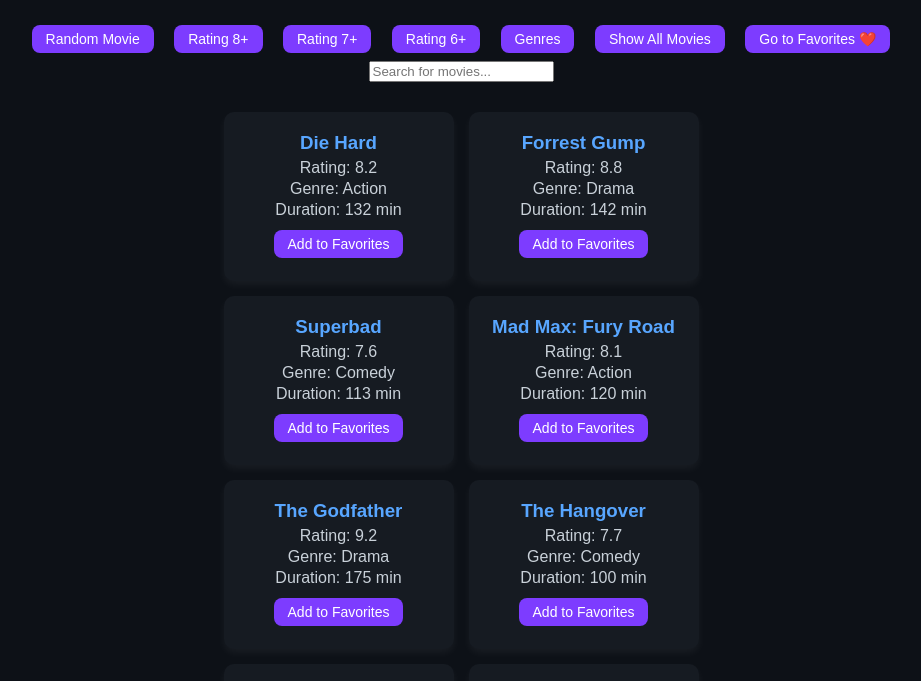
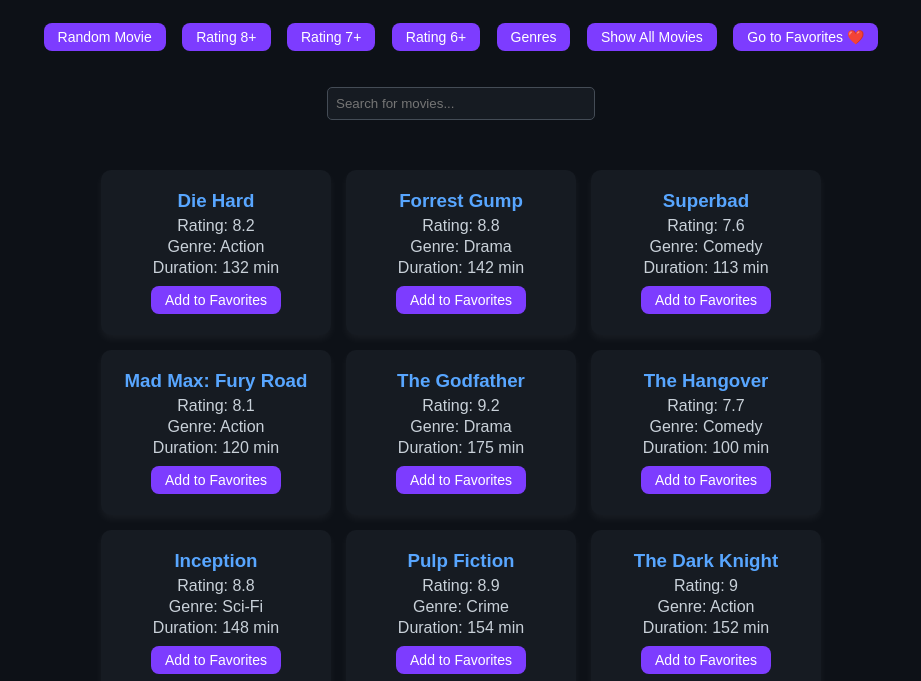
Before and after one commit to ATheofanis/moviesuggestion, a plain HTML site: page index.html in a window 1280 px wide. Shown: the part 81-762 px from the top of the page, without its empty margins (179-1100 px from the left). Drawn offline with Linux system fonts and the light colour scheme.

Commit message:
Update style.css

```diff
--- a/style.css
+++ b/style.css
@@ -1,6 +1,6 @@
 body {
     font-family: Arial, sans-serif;
-    background-color: #0d1117; /* GitHub dark background */
+    background-color: #0d1117;
     color: #c9d1d9;
     text-align: center;
     margin: 0;
@@ -13,31 +13,24 @@ h1 {
 
 .container {
     display: flex;
-    justify-content: space-around;
+    justify-content: center;
     align-items: flex-start;
     width: 90%;
     margin: auto;
 }
 
-#movie-section, #favorites-section {
-    width: 45%;
+#movie-section {
+    width: 80%;
 }
 
-#favorites-section {
-    background-color: #161b22;
-    padding: 8px;
-    border-radius: 4px;
-}
-
-#favorites-section h2 {
-    text-align: center;
-    color: #58a6ff;
+#top-buttons {
+    margin-bottom: 15px;
 }
 
 button {
-    margin: 8px;
+    margin: 6px;
     padding: 6px 14px;
-    background-color: #7d3cff; /* New PURPLE color */
+    background-color: #7d3cff;
     color: white;
     border: none;
     border-radius: 8px;
@@ -47,7 +40,18 @@ button {
 }
 
 button:hover {
-    background-color: #a56eff; /* lighter purple on hover */
+    background-color: #a56eff;
+}
+
+#searchBar {
+    margin-top: 15px;
+    margin-bottom: 20px;
+    padding: 8px;
+    width: 250px;
+    border-radius: 5px;
+    border: 1px solid #444c56;
+    background-color: #161b22;
+    color: white;
 }
 
 #movieList {
@@ -90,7 +94,6 @@ li {
     animation: fadeIn 0.5s;
 }
 
-/* Animation */
 @keyframes fadeIn {
     from { opacity: 0; transform: translateY(10px); }
     to { opacity: 1; transform: translateY(0); }
```
